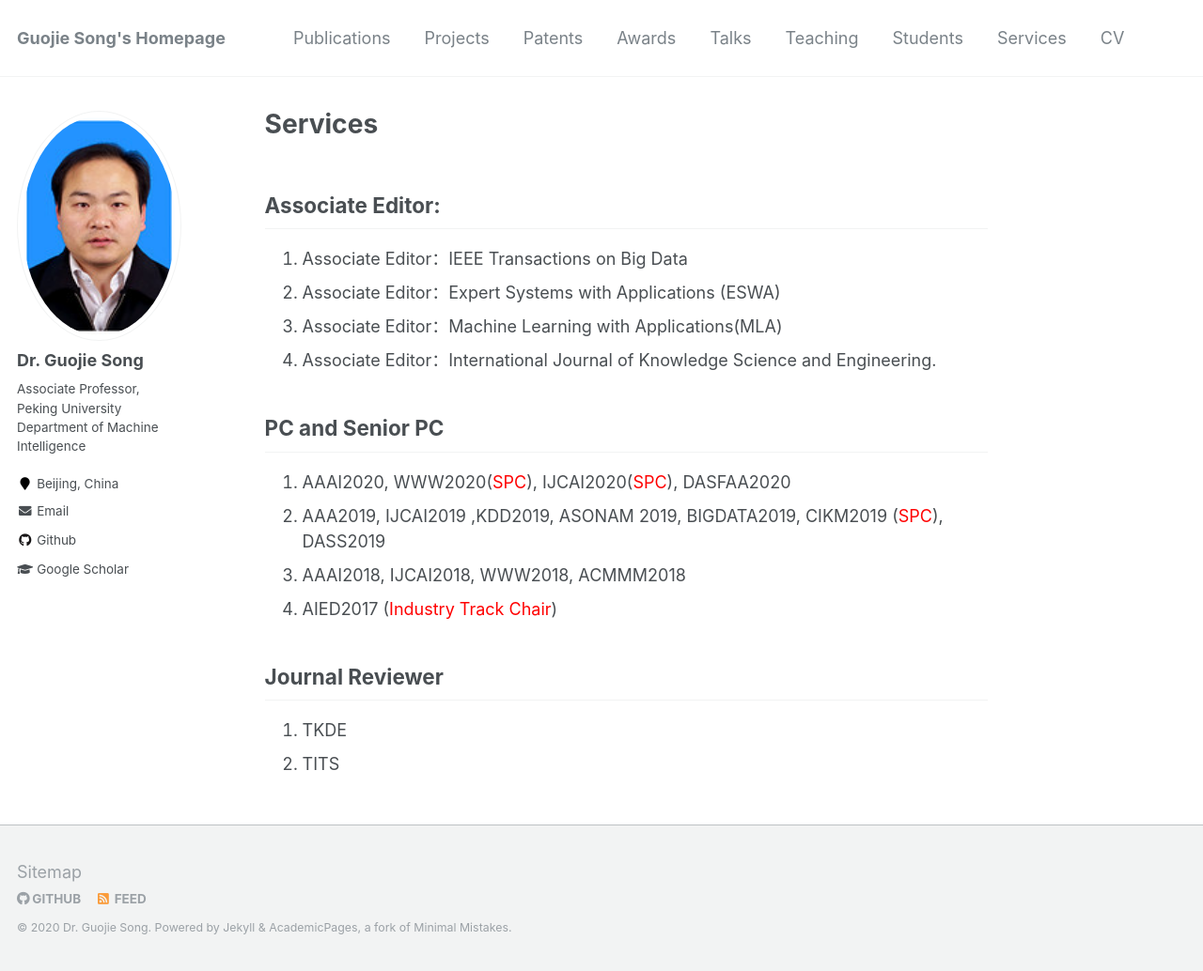
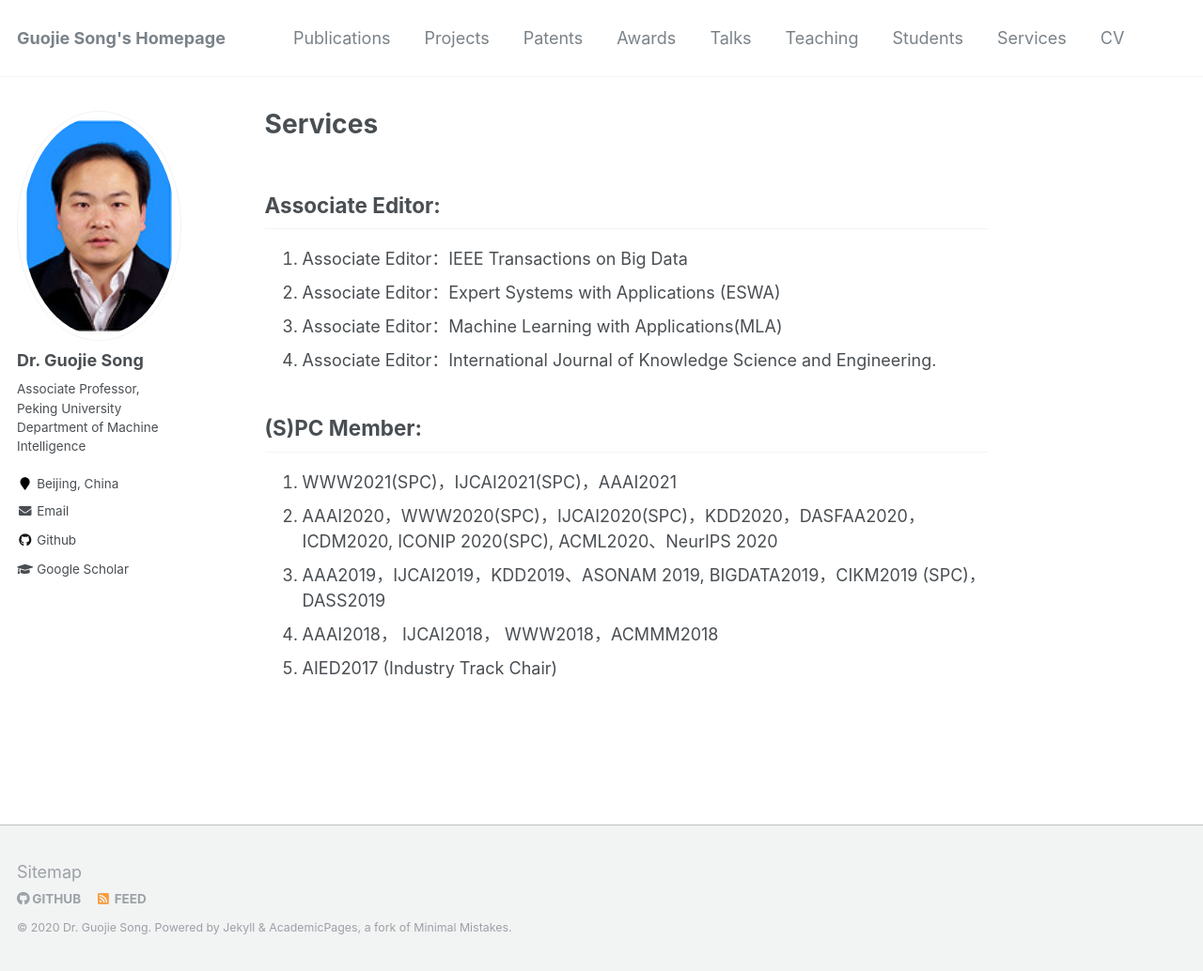
Before and after one commit to gjsong-pku/gjsong-pku.github.io, a Jekyll site: the page built from _pages/services.md, in a window 1280 px wide and 1034 px high. Shown: the whole window at 94% size. Built offline with Jekyll 4.4.1, drawn with Linux system fonts in a browser that asks for light colours.

Commit message:
Update services.md

```diff
--- a/_pages/services.md
+++ b/_pages/services.md
@@ -10,14 +10,10 @@ permalink: /services/
 4.	Associate  Editor：International Journal of Knowledge Science and Engineering.
 
 
-## PC and Senior PC
+## (S)PC Member:
 
-1. AAAI2020, WWW2020(<span style="color:red">SPC</span>), IJCAI2020(<span style="color:red">SPC</span>), DASFAA2020
-2. AAA2019, IJCAI2019 ,KDD2019, ASONAM 2019, BIGDATA2019, CIKM2019 (<span style="color:red">SPC</span>), DASS2019
-3. AAAI2018, IJCAI2018, WWW2018, ACMMM2018
-4. AIED2017 (<span style="color:red">Industry Track Chair</span>)
-
-## Journal Reviewer
-
-1. TKDE
-2. TITS
+1.	WWW2021(SPC)，IJCAI2021(SPC)，AAAI2021
+2.	AAAI2020，WWW2020(SPC)，IJCAI2020(SPC)，KDD2020，DASFAA2020，ICDM2020, ICONIP 2020(SPC), ACML2020、NeurIPS 2020
+3.	AAA2019，IJCAI2019，KDD2019、ASONAM 2019, BIGDATA2019，CIKM2019 (SPC)，DASS2019
+4.	AAAI2018， IJCAI2018， WWW2018，ACMMM2018
+5.	AIED2017 (Industry Track Chair)
```
